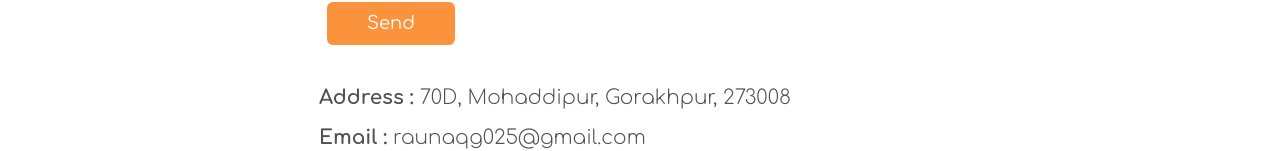
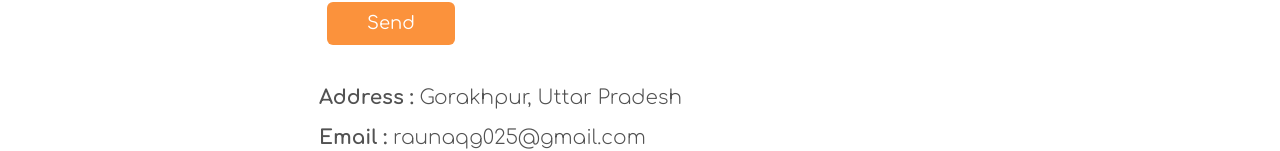
Before and after one commit to Raunaq025/recipe-website, a React (Create React App) app in the folder Client/: page /ContactUs in a window 1280 px wide. Shown: the part 650-801 px from the top of the page. Built offline with nearby package versions, Linux system fonts and the light colour scheme; no server answers.

Commit message:
contactPage.js

```diff
--- a/Client/src/components/contactPage.js
+++ b/Client/src/components/contactPage.js
@@ -74,7 +74,7 @@ function ContactPage() {
                 </div>
 
                 <div className='contact-info'>
-            <p>Address : <span>70D, Mohaddipur, Gorakhpur, 273008</span></p>
+            <p>Address : <span>Gorakhpur, Uttar Pradesh</span></p>
             <p>Email : <span>raunaqg025@gmail.com</span></p>
             <p>Phone : <span>+91 956587XXXX</span></p>
             </div>
```
